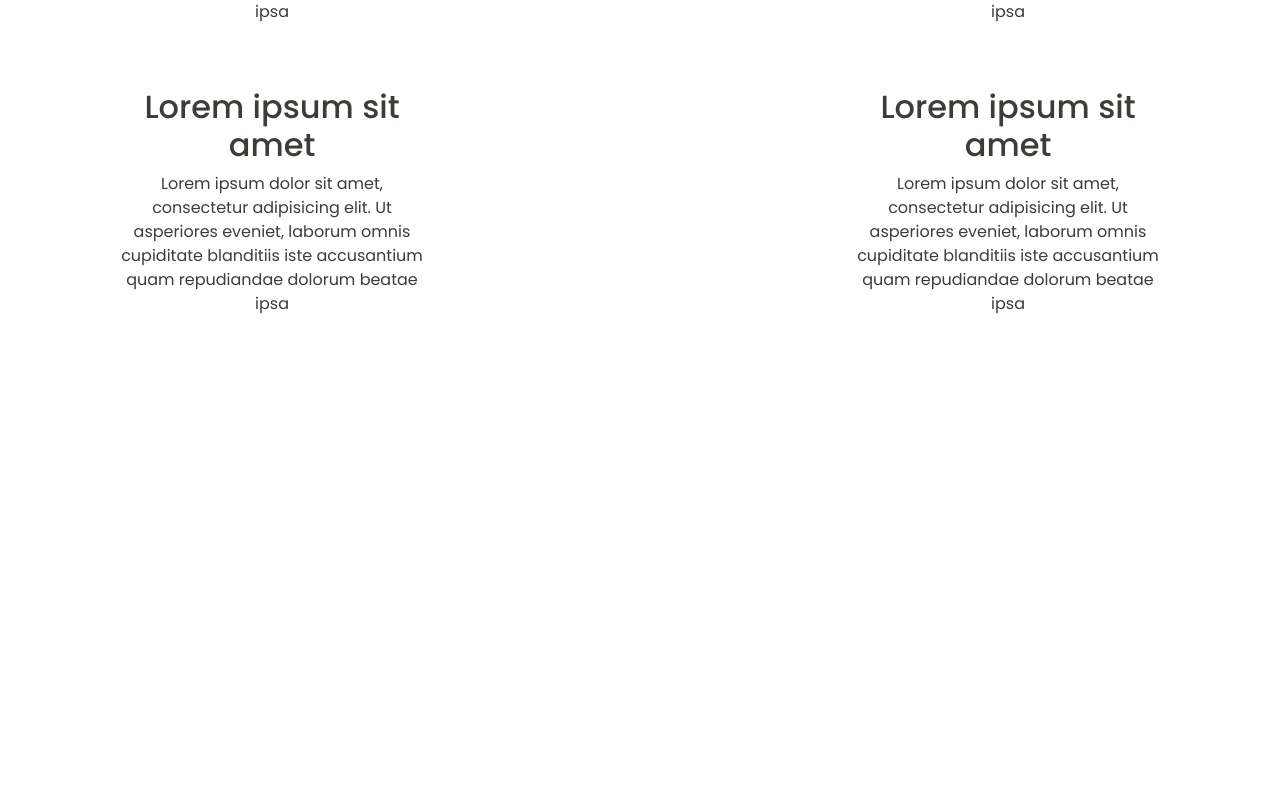
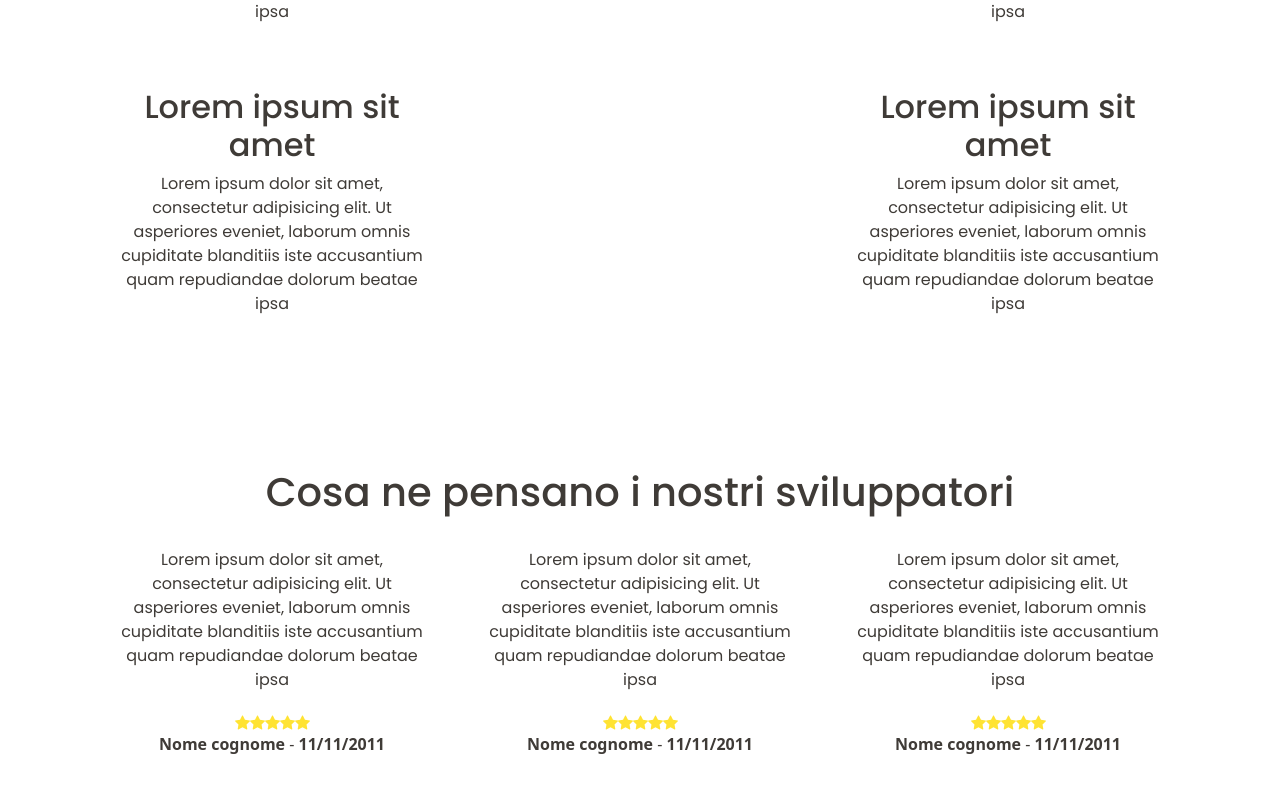
Before and after one commit to matteo-rossi90/landing-page-product, a Vue app: page / in a window 1280 px wide. Shown: the part 1158-1950 px from the top of the page. Before the commit the page ends 1570 px from the top, so only its background shows below. Built offline with nearby package versions, Linux system fonts and the light colour scheme.

Commit message:
feat: add reviews static section

```diff
--- a/src/App.vue
+++ b/src/App.vue
@@ -3,12 +3,14 @@ import { RouterLink, RouterView } from 'vue-router'
 import Header from './components/Header.vue'
 import Banner from './components/Banner.vue'
 import Advantages from './components/Advantages.vue';
+import Reviews from './components/Reviews.vue';
 
 export default{
   components:{
     Header,
     Banner,
-    Advantages
+    Advantages,
+    Reviews
   }
 }
 
@@ -24,6 +26,10 @@ export default{
 
     <section class="spacing">
       <Advantages/>
+    </section>
+
+    <section class="spacing">
+      <Reviews/>
     </section>
 
   </main>
--- /dev/null
+++ b/src/components/Reviews.vue
@@ -0,0 +1,94 @@
+<script>
+export default {
+    name: 'Reviews'
+}
+</script>
+
+<template>
+
+    <div class="box-container">
+
+        <div class="row g-0">
+            <h1 class="title">Cosa ne pensano i nostri sviluppatori</h1>
+            <div class="col-12 comment">
+
+
+                <div class="text-box active">
+
+                    <p>Lorem ipsum dolor sit amet, consectetur adipisicing elit. Ut asperiores eveniet, laborum
+                        omnis
+                        cupiditate
+                        blanditiis iste accusantium quam repudiandae dolorum beatae ipsa
+                    </p>
+                    <div class="vote">
+                        <img src="../../public/img/icon/svg_icons/star-fill.svg" alt="">
+                        <img src="../../public/img/icon/svg_icons/star-fill.svg" alt="">
+                        <img src="../../public/img/icon/svg_icons/star-fill.svg" alt="">
+                        <img src="../../public/img/icon/svg_icons/star-fill.svg" alt="">
+                        <img src="../../public/img/icon/svg_icons/star-fill.svg" alt="">
+                    </div>
+                    <div class="developer">
+                        <span>Nome cognome</span> - <span>11/11/2011</span>
+                    </div>
+
+                </div>
+                <div class="text-box active">
+
+                    <p>Lorem ipsum dolor sit amet, consectetur adipisicing elit. Ut asperiores eveniet, laborum
+                        omnis
+                        cupiditate
+                        blanditiis iste accusantium quam repudiandae dolorum beatae ipsa
+                    </p>
+                    <div class="vote">
+                        <img src="../../public/img/icon/svg_icons/star-fill.svg" alt="">
+                        <img src="../../public/img/icon/svg_icons/star-fill.svg" alt="">
+                        <img src="../../public/img/icon/svg_icons/star-fill.svg" alt="">
+                        <img src="../../public/img/icon/svg_icons/star-fill.svg" alt="">
+                        <img src="../../public/img/icon/svg_icons/star-fill.svg" alt="">
+                    </div>
+                    <div class="developer">
+                        <span>Nome cognome</span> - <span>11/11/2011</span>
+                    </div>
+
+                </div>
+                <div class="text-box display">
+
+                    <p>Lorem ipsum dolor sit amet, consectetur adipisicing elit. Ut asperiores eveniet, laborum
+                        omnis
+                        cupiditate
+                        blanditiis iste accusantium quam repudiandae dolorum beatae ipsa
+                    </p>
+                    <div class="vote">
+                        <img src="../../public/img/icon/svg_icons/star-fill.svg" alt="">
+                        <img src="../../public/img/icon/svg_icons/star-fill.svg" alt="">
+                        <img src="../../public/img/icon/svg_icons/star-fill.svg" alt="">
+                        <img src="../../public/img/icon/svg_icons/star-fill.svg" alt="">
+                        <img src="../../public/img/icon/svg_icons/star-fill.svg" alt="">
+                    </div>
+                    <div class="developer">
+                        <span>Nome cognome</span> - <span>11/11/2011</span>
+                    </div>
+
+                </div>
+
+
+            </div>
+
+        </div>
+
+
+    </div>
+
+</template>
+
+<style lang="scss" scoped>
+
+@use './style/general' as *;
+@use './style/variables' as *;
+@use './style/responsive' as *;
+
+    .developer span{
+    font-weight: 600
+}
+
+</style>
```
